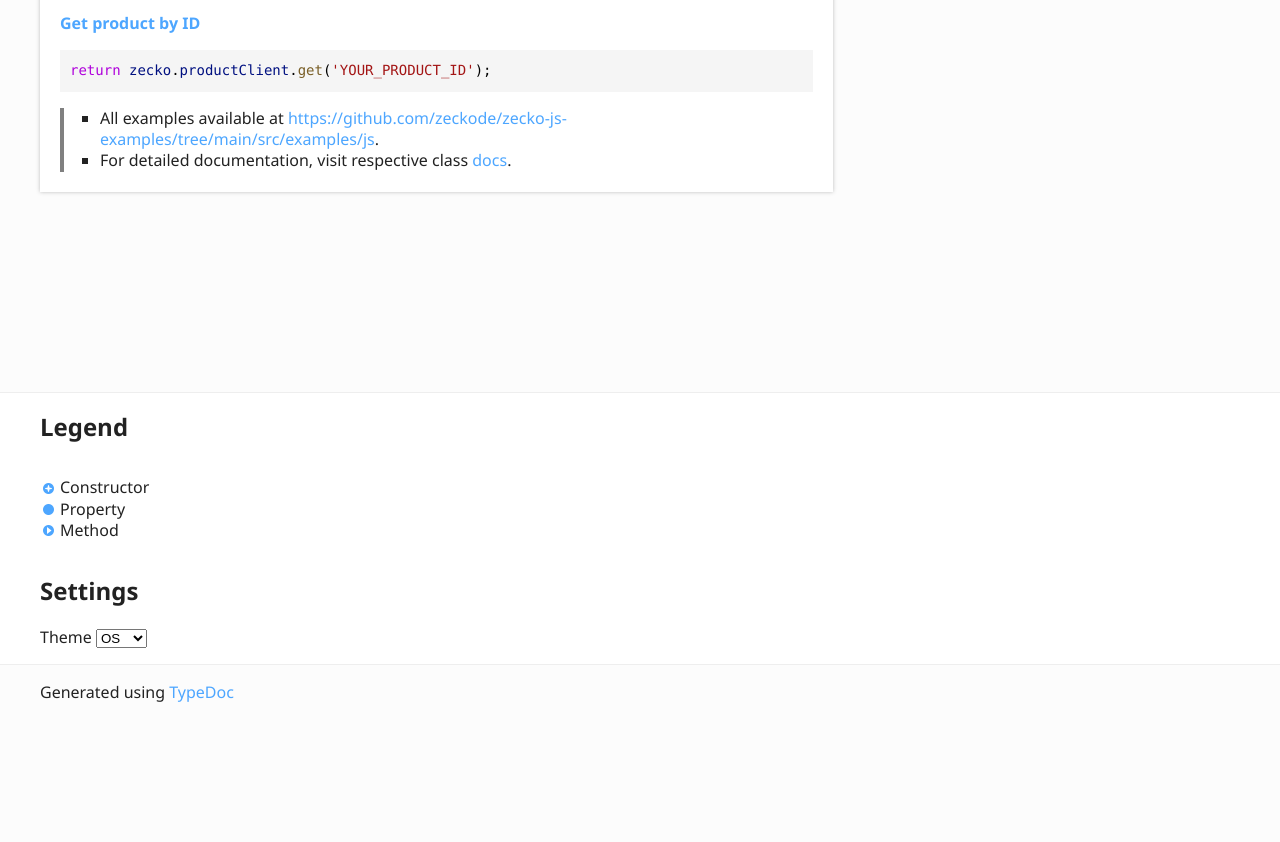
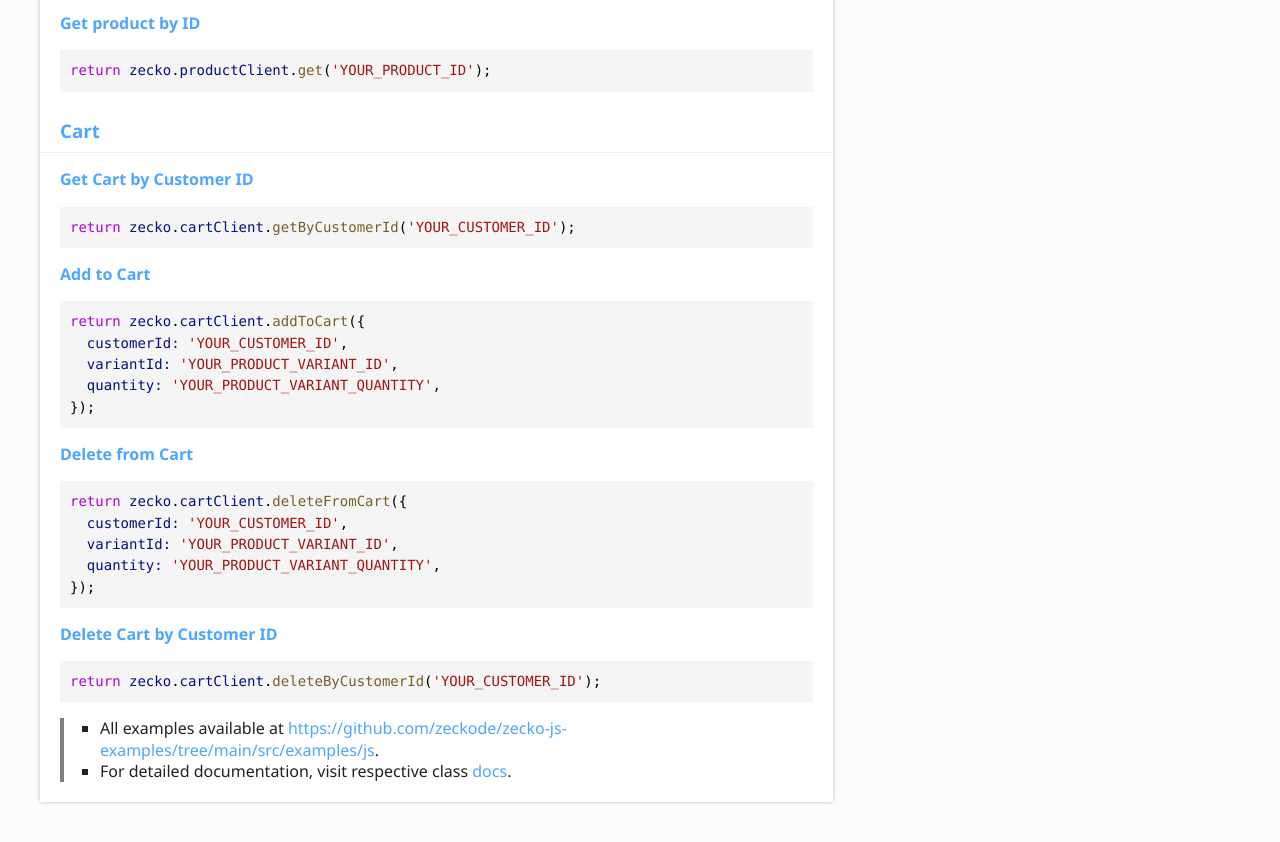
Before and after one commit to zeckode/zecko-js, a website: page docs/index.html in a window 1280 px wide. Shown: the part 1487-2329 px from the top of the page. Before the commit the page ends 2206 px from the top, so only its background shows below. Drawn offline with Linux system fonts and the light colour scheme.

Commit message:
- update index.html and zecko.html, publish docs

```diff
--- a/docs/index.html
+++ b/docs/index.html
@@ -60,6 +60,22 @@
 <p><b><a href="https://zecko.co/zecko-js/classes/ProductClient.html#getById">Get product by ID</a></b></p>
 <pre><code class="language-js"><span class="hl-7">return</span><span class="hl-0"> </span><span class="hl-4">zecko</span><span class="hl-0">.</span><span class="hl-4">productClient</span><span class="hl-0">.</span><span class="hl-3">get</span><span class="hl-0">(</span><span class="hl-5">&#39;YOUR_PRODUCT_ID&#39;</span><span class="hl-0">);</span>
 </code></pre>
+
+<a href="#cart" id="cart" style="color: inherit; text-decoration: none;">
+  <h3><a href="https://zecko.co/zecko-js/classes/CartClient.html">Cart</a></h3>
+</a>
+<p><b><a href="https://zecko.co/zecko-js/classes/CartClient.html#getByCustomerId">Get Cart by Customer ID</a></b></p>
+<pre><code class="language-js"><span class="hl-7">return</span><span class="hl-0"> </span><span class="hl-4">zecko</span><span class="hl-0">.</span><span class="hl-4">cartClient</span><span class="hl-0">.</span><span class="hl-3">getByCustomerId</span><span class="hl-0">(</span><span class="hl-5">&#39;YOUR_CUSTOMER_ID&#39;</span><span class="hl-0">);</span>
+</code></pre>
+<p><b><a href="https://zecko.co/zecko-js/classes/CartClient.html#addToCart">Add to Cart</a></b></p>
+<pre><code class="language-js"><span class="hl-7">return</span><span class="hl-0"> </span><span class="hl-4">zecko</span><span class="hl-0">.</span><span class="hl-4">cartClient</span><span class="hl-0">.</span><span class="hl-3">addToCart</span><span class="hl-0">({</span><br/><span class="hl-0">  </span><span class="hl-4">customerId:</span><span class="hl-0"> </span><span class="hl-5">&#39;YOUR_CUSTOMER_ID&#39;</span><span class="hl-0">,</span><br/><span class="hl-0">  </span><span class="hl-4">variantId:</span><span class="hl-0"> </span><span class="hl-5">&#39;YOUR_PRODUCT_VARIANT_ID&#39;</span><span class="hl-0">,</span><br/><span class="hl-0">  </span><span class="hl-4">quantity:</span><span class="hl-0"> </span><span class="hl-5">&#39;YOUR_PRODUCT_VARIANT_QUANTITY&#39;</span><span class="hl-0">,</span><br/><span class="hl-0">});</span>
+</code></pre>
+<p><b><a href="https://zecko.co/zecko-js/classes/CartClient.html#deleteFromCart">Delete from Cart</a></b></p>
+<pre><code class="language-js"><span class="hl-7">return</span><span class="hl-0"> </span><span class="hl-4">zecko</span><span class="hl-0">.</span><span class="hl-4">cartClient</span><span class="hl-0">.</span><span class="hl-3">deleteFromCart</span><span class="hl-0">({</span><br/><span class="hl-0">  </span><span class="hl-4">customerId:</span><span class="hl-0"> </span><span class="hl-5">&#39;YOUR_CUSTOMER_ID&#39;</span><span class="hl-0">,</span><br/><span class="hl-0">  </span><span class="hl-4">variantId:</span><span class="hl-0"> </span><span class="hl-5">&#39;YOUR_PRODUCT_VARIANT_ID&#39;</span><span class="hl-0">,</span><br/><span class="hl-0">  </span><span class="hl-4">quantity:</span><span class="hl-0"> </span><span class="hl-5">&#39;YOUR_PRODUCT_VARIANT_QUANTITY&#39;</span><span class="hl-0">,</span><br/><span class="hl-0">});</span>
+</code></pre>
+<p><b><a href="https://zecko.co/zecko-js/classes/CartClient.html#deleteByCustomerId">Delete Cart by Customer ID</a></b></p>
+<pre><code class="language-js"><span class="hl-7">return</span><span class="hl-0"> </span><span class="hl-4">zecko</span><span class="hl-0">.</span><span class="hl-4">cartClient</span><span class="hl-0">.</span><span class="hl-3">deleteByCustomerId</span><span class="hl-0">(</span><span class="hl-5">&#39;YOUR_CUSTOMER_ID&#39;</span><span class="hl-0">);</span>
+</code></pre>
 <blockquote>
 <ul>
 <li>All examples available at <a href="https://github.com/zeckode/zecko-js-examples/tree/main/src/examples/js">https://github.com/zeckode/zecko-js-examples/tree/main/src/examples/js</a>.</li>
```
Also changed, not shown: docs/classes/CartClient.html (+4 -4 lines), docs/classes/CollectionClient.html (+2 -2 lines), docs/classes/ProductClient.html (+2 -2 lines), docs/classes/Zecko.html (+4 -4 lines), docs/enums/CurrencyCode.html (+1 -1 lines), docs/enums/DiscountType.html (+1 -1 lines), docs/modules.html (+1 -1 lines), src/client/Zecko.ts (+4 -4 lines), README.md.
